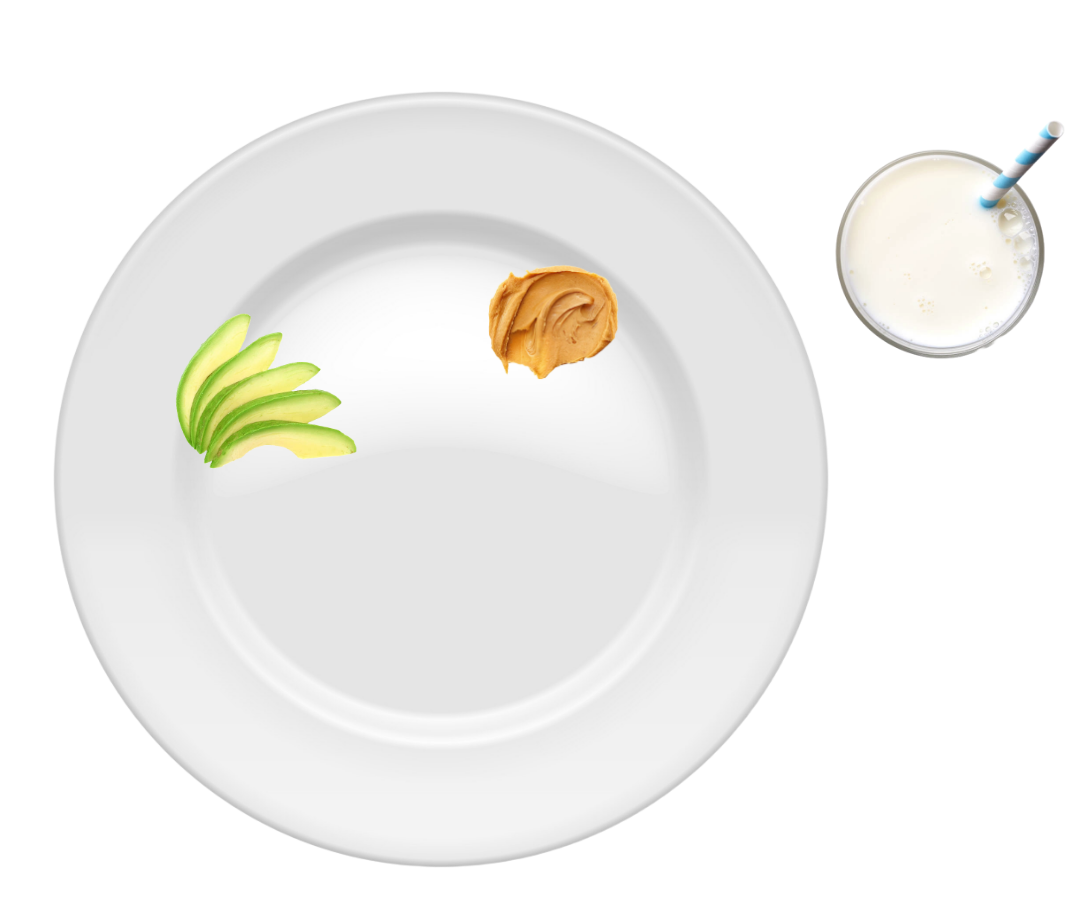
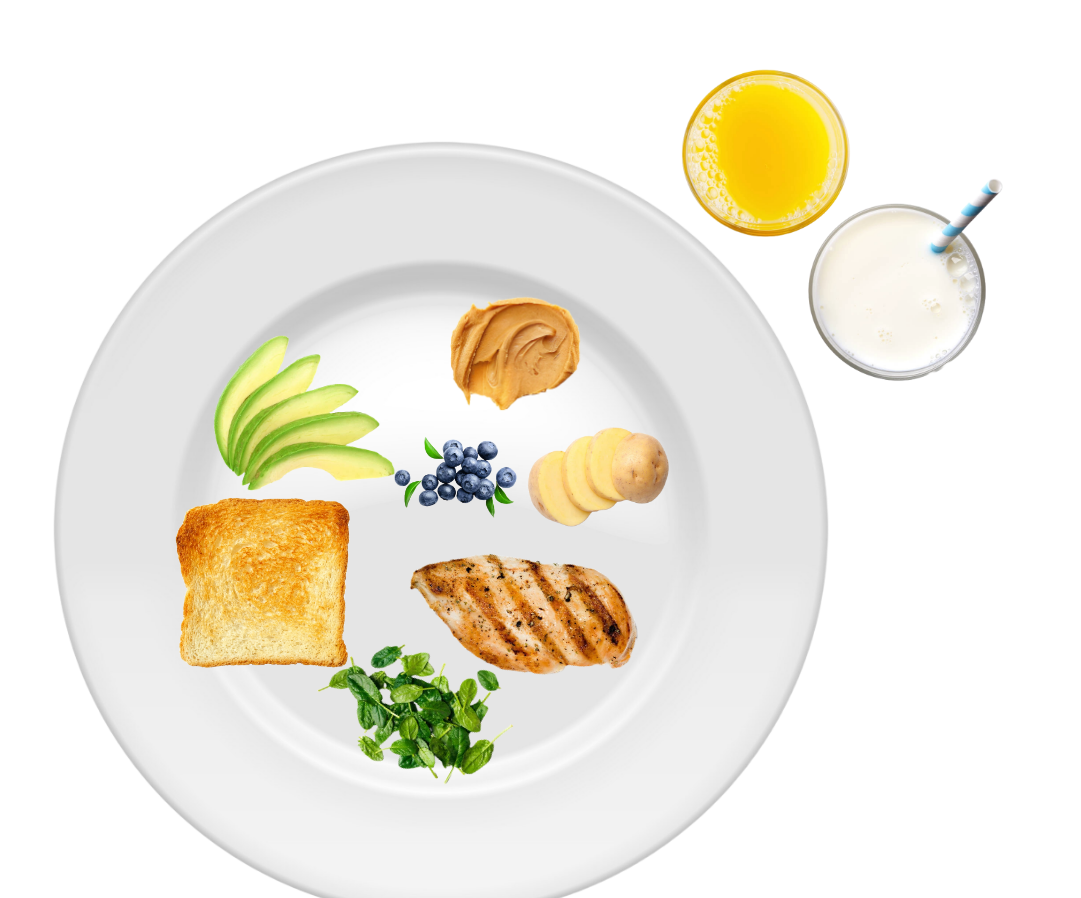
Before and after one commit to owenkyang/SugarLens, a website: page index.html in a window 1280 px wide. Shown: the part 415-1313 px from the top of the page, without its empty margins (199-1280 px from the left). Drawn offline with Linux system fonts and the light colour scheme.

Commit message:
finished adding images

```diff
--- a/index.html
+++ b/index.html
@@ -21,6 +21,12 @@
             <img src="assets/peanutbutter.png" alt="Peanut Butter" class="peanutbutter-image">
             <img src="assets/avocado.png" alt="Avocado" class="avocado-image">
             <img src="assets/milk.png" alt="Milk" class="milk-image">
+            <img src="assets/blueberry.png" alt="Blueberries" class="blueberries-image">
+            <img src="assets/orangejuice.png" alt="Orange Juice" class="orangejuice-image">
+            <img src="assets/toast.png" alt="Toast" class="toast-image">
+            <img src="assets/chicken.png" alt="Chicken" class="chicken-image">
+            <img src="assets/spinach.png" alt="Spinach" class="spinach-image">
+            <img src="assets/potatoes.png" alt="Potatoes" class="potatoes-image">
         </div>
     </div>
 
--- a/style.css
+++ b/style.css
@@ -36,28 +36,79 @@ hr {
 .image-container {
     position: relative;
     display: inline-block;
+    margin-top: 50px;
 }
 
 .peanutbutter-image {
     position: absolute;
-    top: 25%;
-    right: 35%;
+    top: 23%;
+    right: 38%;
     width: 12%;
     height: auto;
 }
 
 .avocado-image {
     position: absolute;
-    top: 31%;
-    left: 27%;
+    top: 28%;
+    left: 30%;
     width: 18%;
     height: auto;
 }
 
 .milk-image {
     position: absolute;
-    top: 10%;
-    left: 80%;
+    top: 11%;
+    left: 78%;
+    width: 17%;
+    height: auto;
+}
+
+.blueberries-image {
+    position: absolute;
+    top: 37%;
+    left: 45%;
+    width: 13%;
+    height: auto;
+}
+
+.orangejuice-image {
+    position: absolute;
+    bottom: 78%;
+    left: 67%;
+    width: 17%;
+    height: auto;
+}
+
+.toast-image {
+    position: absolute;
+    top: 45%;
+    left: 25%;
+    width: 22%;
+    height: auto;
+}
+
+.chicken-image {
+    position: absolute;
+    top: 50%;
+    left: 47%;
     width: 20%;
     height: auto;
+    transform: rotate(30deg);
 }
+
+.spinach-image {
+    position: absolute;
+    top: 55%;
+    left: 40%;
+    width: 16%;
+    height: auto;
+    transform: rotate(-60deg);
+}
+
+.potatoes-image {
+    position: absolute;
+    top: 37%;
+    left: 55%;
+    width: 15%;
+    height: auto;
+}
```
Also changed, not shown: assets/blueberry.png (added), assets/chicken.png (added), assets/orangejuice.png (added), assets/potatoes.png (added), assets/spinach.png (added), assets/toast.png (added).
